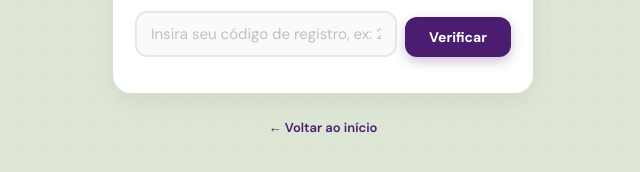
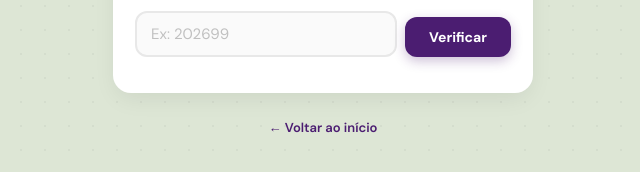
Before and after one commit to annajsussai/sambaqui-ita-carteirinha, a website: page public/validar.html in a window 1280 px wide. Shown: the part 188-360 px from the top of the page, 317-957 px from the left. Drawn offline with Linux system fonts and the light colour scheme.

Commit message:
Update placeholder text in input field

```diff
--- a/public/validar.html
+++ b/public/validar.html
@@ -337,7 +337,7 @@
         <div class="field">
             <div class="field-wrapper">
                 <input type="text" id="inputId"
-                       placeholder="Insira seu código de registro, ex: 202699"
+                       placeholder="Ex: 202699"
                        inputmode="numeric"
                        autocomplete="off"
                        spellcheck="false"
```
